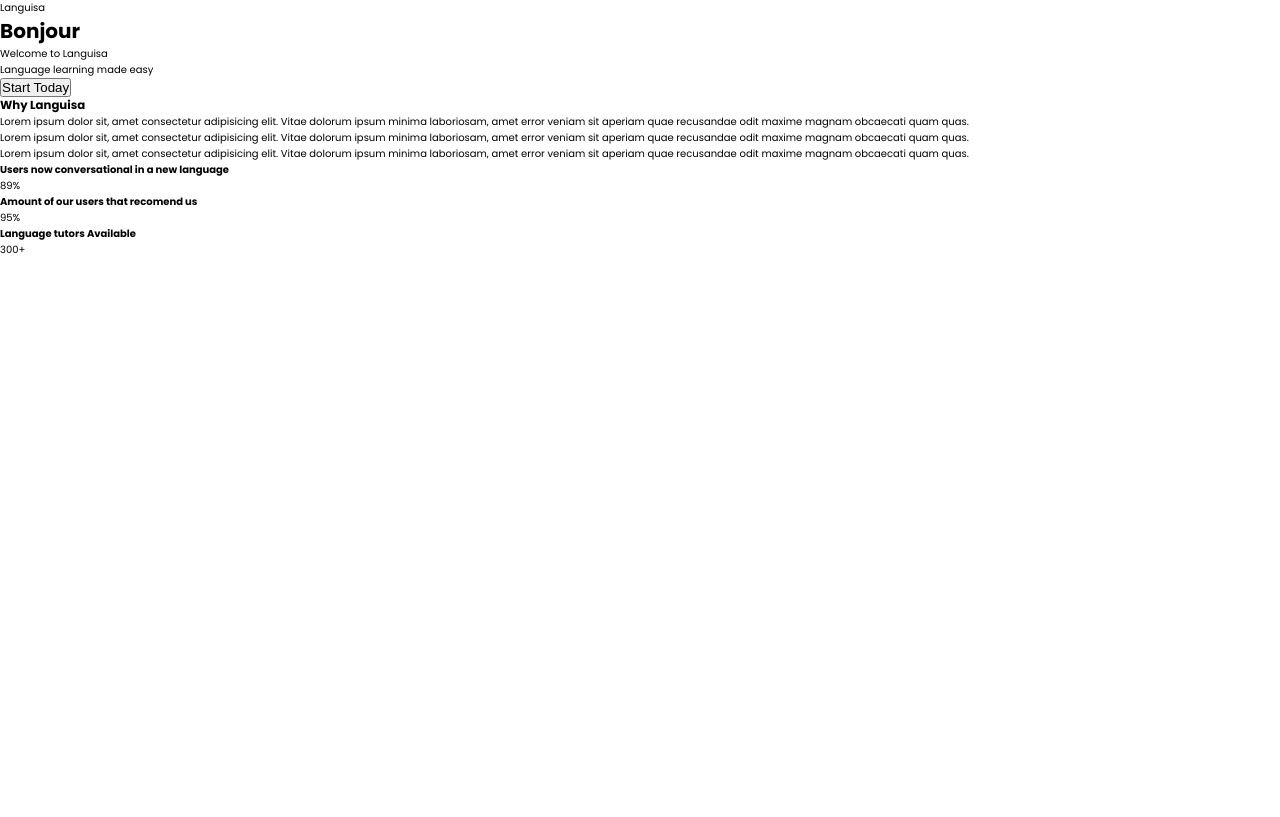
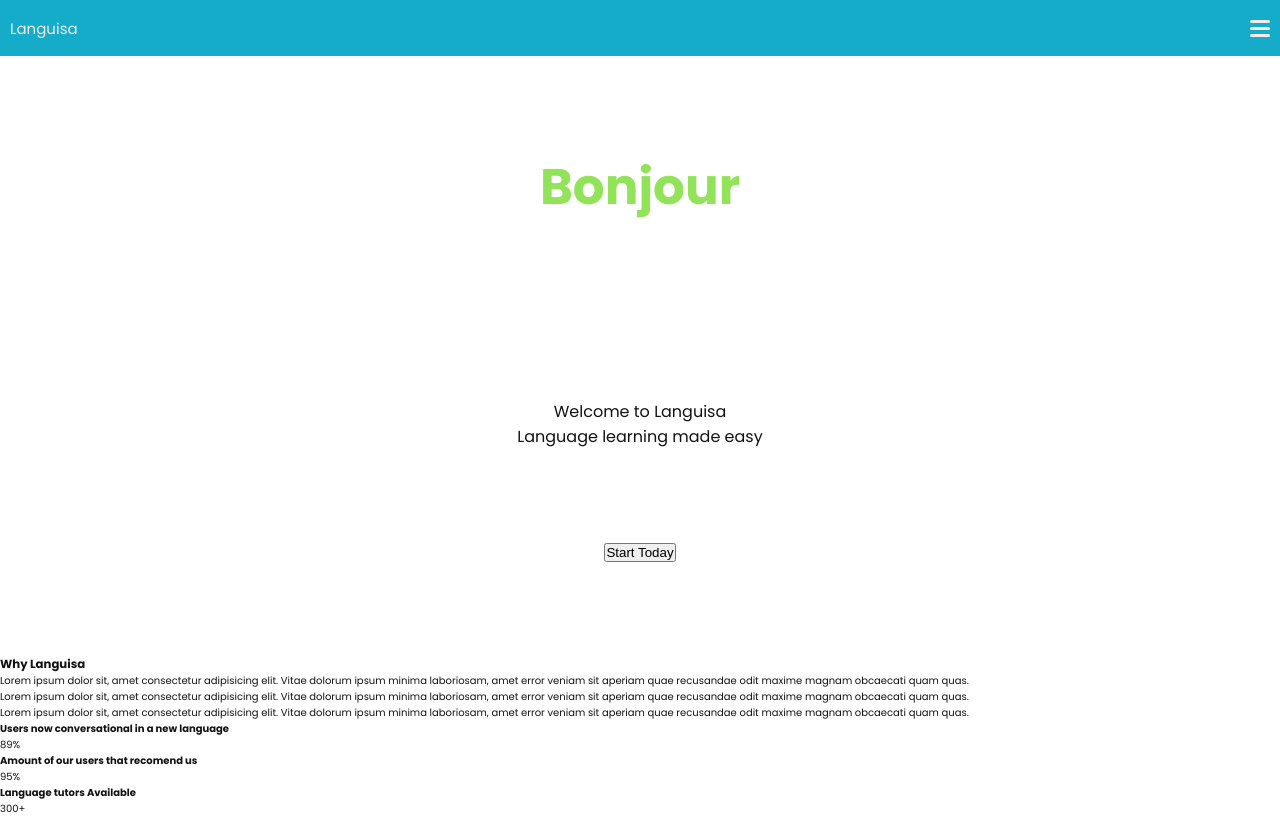
Before and after one commit to David-Henery4/Languisa, a website built with Parcel: page index.html in a window 1280 px wide. Built offline with nearby package versions, Linux system fonts and the light colour scheme.

Commit message:
header-set-up

```diff
--- a/Sass/abstracts/_variables.scss
+++ b/Sass/abstracts/_variables.scss
@@ -2,8 +2,8 @@
 $primary-color: #15ACCA;
 $secondary-color: #92E35A;
 $flair-color: #FBDE17;
-$alomst-white: rgb(245, 234, 234);
-$alomst-black: rgba(19, 18, 18, 0);
+$almost-white: rgb(245, 234, 234);
+$almost-black: rgb(19, 18, 18);
 // Gradient-colors
 $primary-color-dark: #78B84C;
 $primary-color-medium: #8ABF65;
--- a/Sass/base/_typography.scss
+++ b/Sass/base/_typography.scss
@@ -4,4 +4,5 @@ html{
 
 body{
     font-family: 'Poppins', sans-serif;
+    color: $almost-black;
 }
--- a/Sass/components/_navbar.scss
+++ b/Sass/components/_navbar.scss
@@ -0,0 +1,26 @@
+.nav{
+    height: 7vh;
+    width: 100vw;
+    background-color: $primary-color;
+    display: flex;
+    justify-content: space-between;
+    align-items: center;
+    padding: 0 1rem;
+    &-left{
+        color: $almost-white;
+        font-size: 1.5rem;
+    }
+    // &-right{
+
+    // }
+}
+
+.burger{
+    &__line{
+        height: 3px;
+        width: 2rem;
+        background-color: $almost-white;
+        margin: .4rem 0;
+        border-radius: 10px;
+    }
+}
--- a/Sass/layouts/_header.scss
+++ b/Sass/layouts/_header.scss
@@ -0,0 +1,20 @@
+.header{
+    width: 100vw;
+    height: 75vh;
+    padding: 5%;
+    text-align: center;
+    padding: 0 1rem;
+    display: flex;
+    flex-direction: column;
+    align-items: center;
+    justify-content: space-evenly;
+    &__title{
+        font-size: 2.5rem;
+        color: $secondary-color;
+        font-weight: 200;
+    }
+    &__text{
+        margin-top: 8rem;
+        font-size: 1.6rem;
+    }
+}
--- a/index.html
+++ b/index.html
@@ -16,9 +16,7 @@
 </head>
 <body>
 
-    <!-- HEADER SECTION -->
-    <header class="header">
-
+    <!-- NAVBAR -->
     <nav class="nav">
 
         <div class="nav-left">
@@ -27,24 +25,33 @@
 
         <div class="nav-right">
             <div class="burger">
-                    <div class="burger__line-1"></div>
-                    <div class="burger__line-2"></div>
-                    <div class="burger__line-3"></div>
+                <div class="burger__line burger__line-1"></div>
+                <div class="burger__line burger__line-2"></div>
+                <div class="burger__line burger__line-3"></div>
             </div>
         </div>
 
     </nav>
 
-        <h1>Bonjour</h1>
+    <!-- HEADER SECTION -->
+    <header class="header">
 
-        <div class="sub-headers">
-            <p>Welcome to Languisa</p>
+        <div class="header__title">
+            <h1 class="">Bonjour</h1>
+        </div>
+
+        <div class="header__text">
+            <p>Welcome to
+                <span>Languisa</span>
+            </p>
             <p>Language learning made easy</p>
         </div>
 
+        <div class="header__btn">
             <button class="btn cta-btn">
                 Start Today
             </button>
+        </div>
 
     </header>
 
```
Lines whose indentation alone changed are shown as unchanged.
